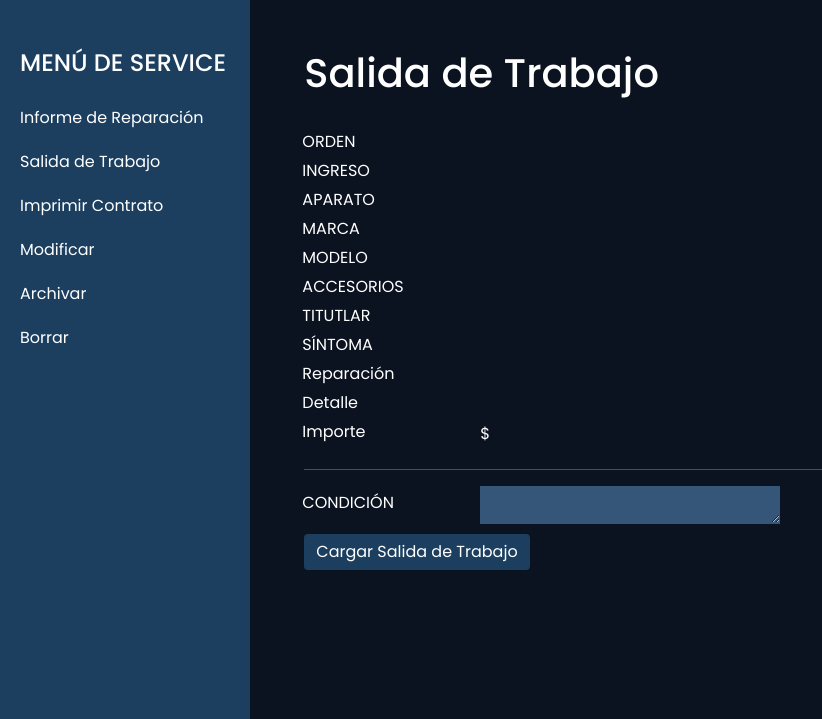
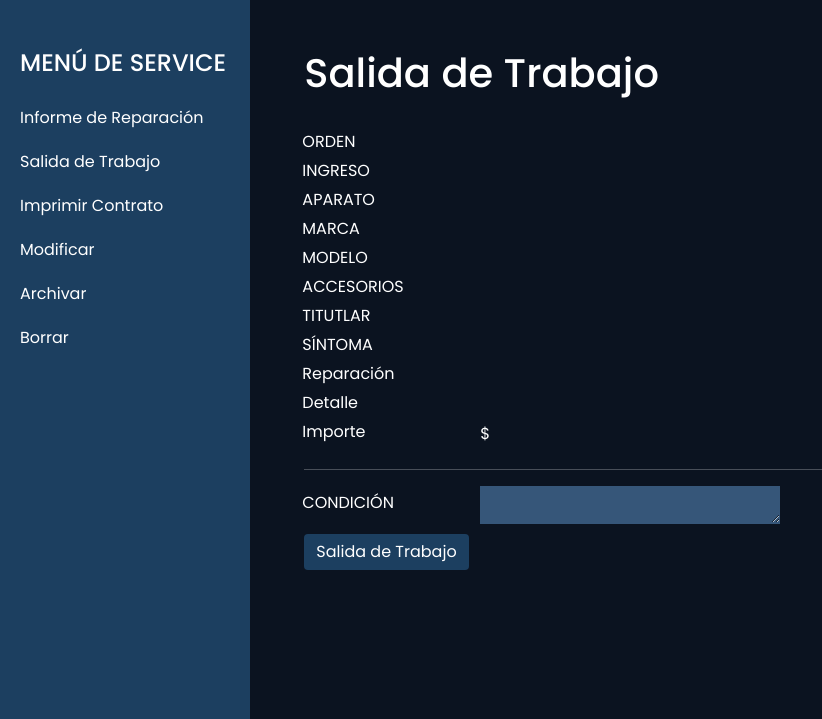
Before and after one commit to YamilaAS/radarElectronica, a CodeIgniter 4 app: template app/Views/vistaSalidaDeTrabajo.php in a window 1280 px wide. Shown: the part 86-805 px from the top of the page, without its empty margins (0-822 px from the left). Run offline with PHP 8.4 and a stand-in for CodeIgniter, Linux system fonts and the light colour scheme; the template is opened without the code that fills it, so the values that code supplies are empty; some libraries are stand-ins or nearby versions.

Commit message:
modificacion del nombre del boton cargar informe de salida

```diff
--- a/app/Views/vistaSalidaDeTrabajo.php
+++ b/app/Views/vistaSalidaDeTrabajo.php
@@ -114,7 +114,7 @@
             </div>
             <input name="codigo"  type="hidden" value="<?=$ordenDeReparacion->id ?> ">
             <div class="d-grid gap-2 d-flex justify-content-start">
-                <button type="submit" class="btn btn-primary btn-block btnRegistrar">Cargar Salida de Trabajo</button>
+                <button type="submit" class="btn btn-primary btn-block btnRegistrar">Salida de Trabajo</button>
             </div>
         </form>
     </div>
```
